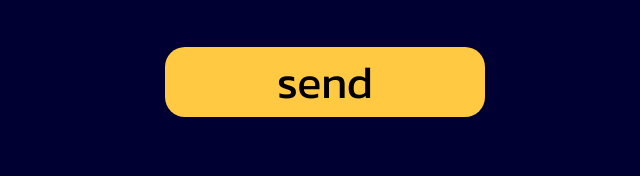
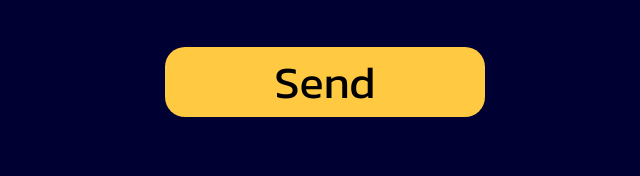
Before and after one commit to Nakosume/EA-Tetris_Data, a website built with webpack: page dist/index.html in a window 1280 px wide. Shown: the part 715-891 px from the top of the page, 315-955 px from the left. Built offline with nearby package versions, Linux system fonts and the light colour scheme; some packages are replaced by stand-ins of ours; a web font is replaced by a local one.

Commit message:
Fixed id issues

```diff
--- a/dist/index.html
+++ b/dist/index.html
@@ -12,7 +12,7 @@
       <p>Please enter your name and email to claim your reward:</p>
       <input class="inputext" id="name" placeholder="Enter your name">
       <input class="inputext" id="email" type="email" placeholder="Enter your email address">
-      <button class="sendButton" id="Send">send</button>
+      <button class="sendButton" id="send">Send</button>
     </div>
     <img id="blocks" src="./assets/imgs/tetris.png" alt="blocks">
   </div>
```
